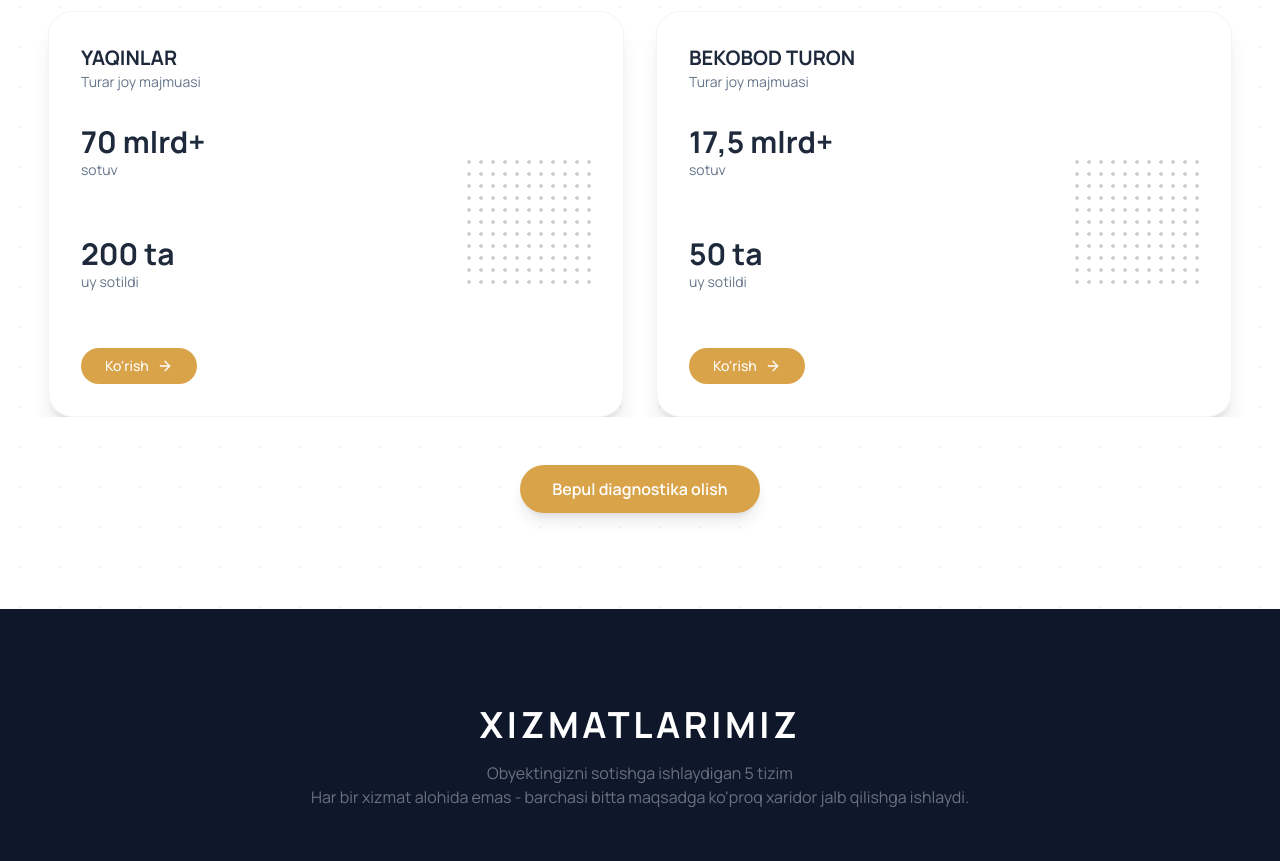
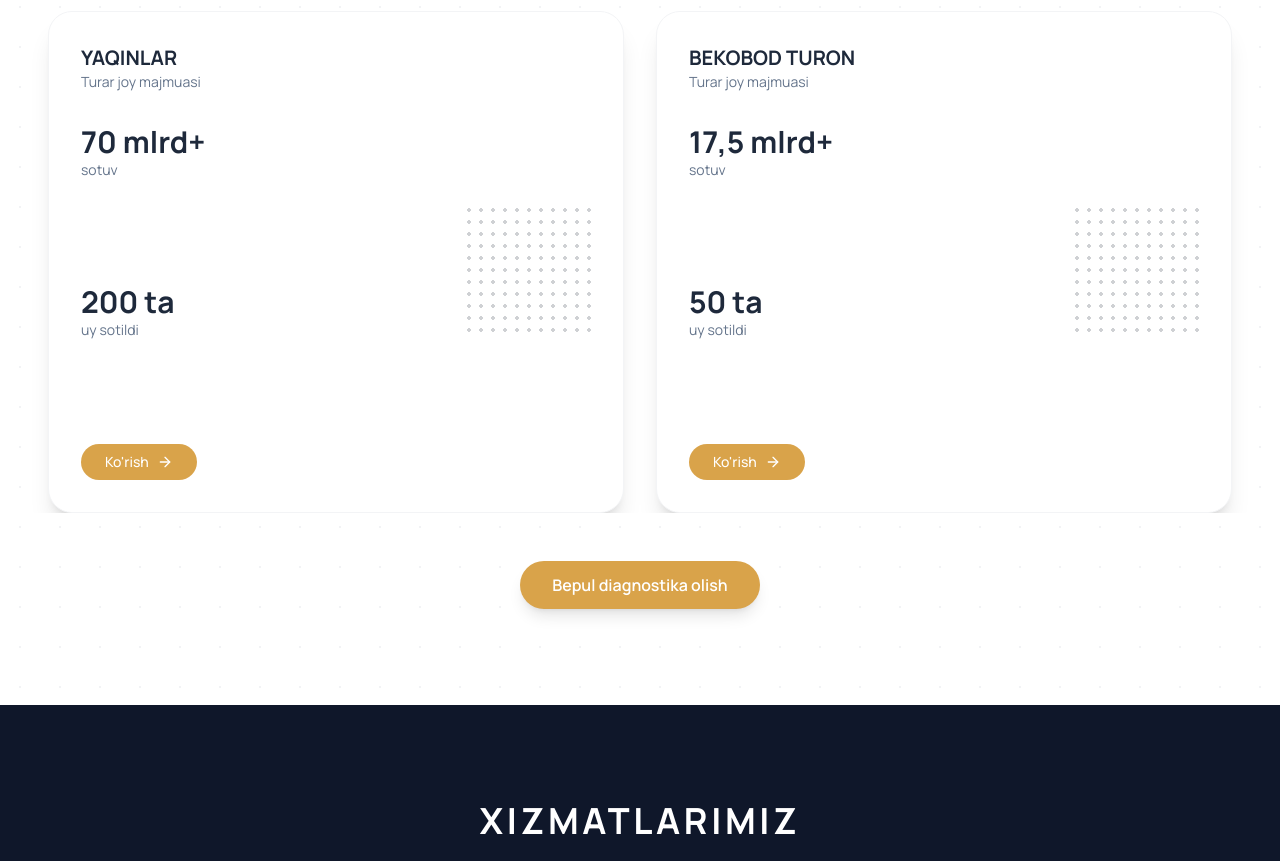
Before and after one commit to Ruslan-Xusenov/ravnaq-group-sayt, a React (Vite) app: page / in a window 1280 px wide. Shown: the part 2940-3801 px from the top of the page. Built offline with nearby package versions, Linux system fonts and the light colour scheme; no server answers.

Commit message:
Make video span full width of right column

```diff
--- a/src/App.jsx
+++ b/src/App.jsx
@@ -533,18 +533,18 @@ export default function App() {
                           <div className="text-3xl font-bold text-ravnaq-dark">{project.value1}</div>
                           <div className="text-sm text-ravnaq-gray">{project.label1}</div>
                         </div>
-                        <div className="row-span-2 flex justify-end items-center">
+                        <div className="row-span-2 flex justify-end items-stretch h-full w-full">
                            {project.video ? (
                              <video
                                src={project.video}
-                               className="w-40 h-40 sm:w-48 sm:h-48 object-cover rounded-2xl shadow-lg"
+                               className="w-full h-48 sm:h-64 md:h-72 object-cover rounded-2xl shadow-lg ml-4"
                                autoPlay
                                muted
                                loop
                                playsInline
                              />
                            ) : (
-                             <div className="w-32 h-32 opacity-20" style={{ backgroundImage: 'radial-gradient(#0F172A 2px, transparent 2px)', backgroundSize: '12px 12px' }}></div>
+                             <div className="w-32 h-32 opacity-20 self-center" style={{ backgroundImage: 'radial-gradient(#0F172A 2px, transparent 2px)', backgroundSize: '12px 12px' }}></div>
                            )}
                         </div>
                         <div>
```
